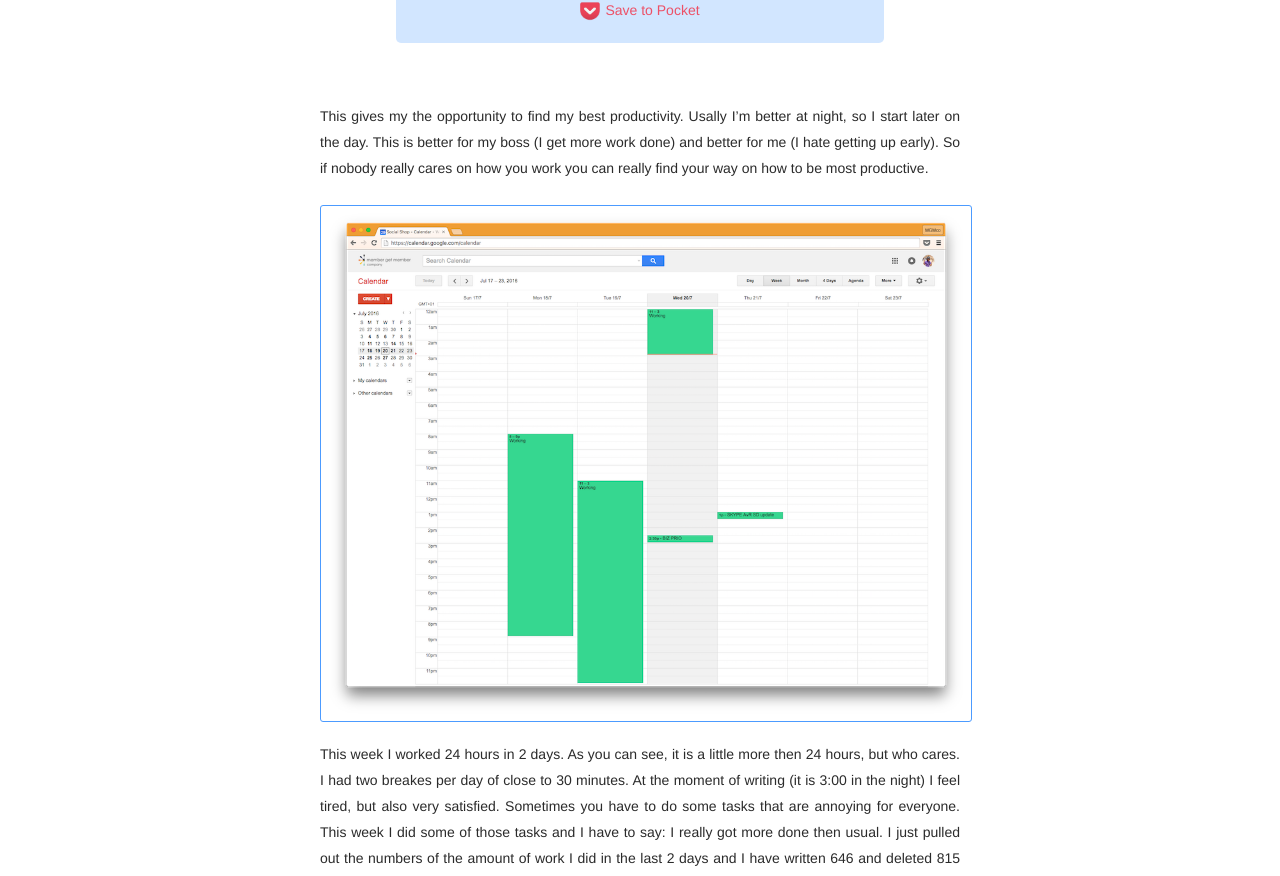
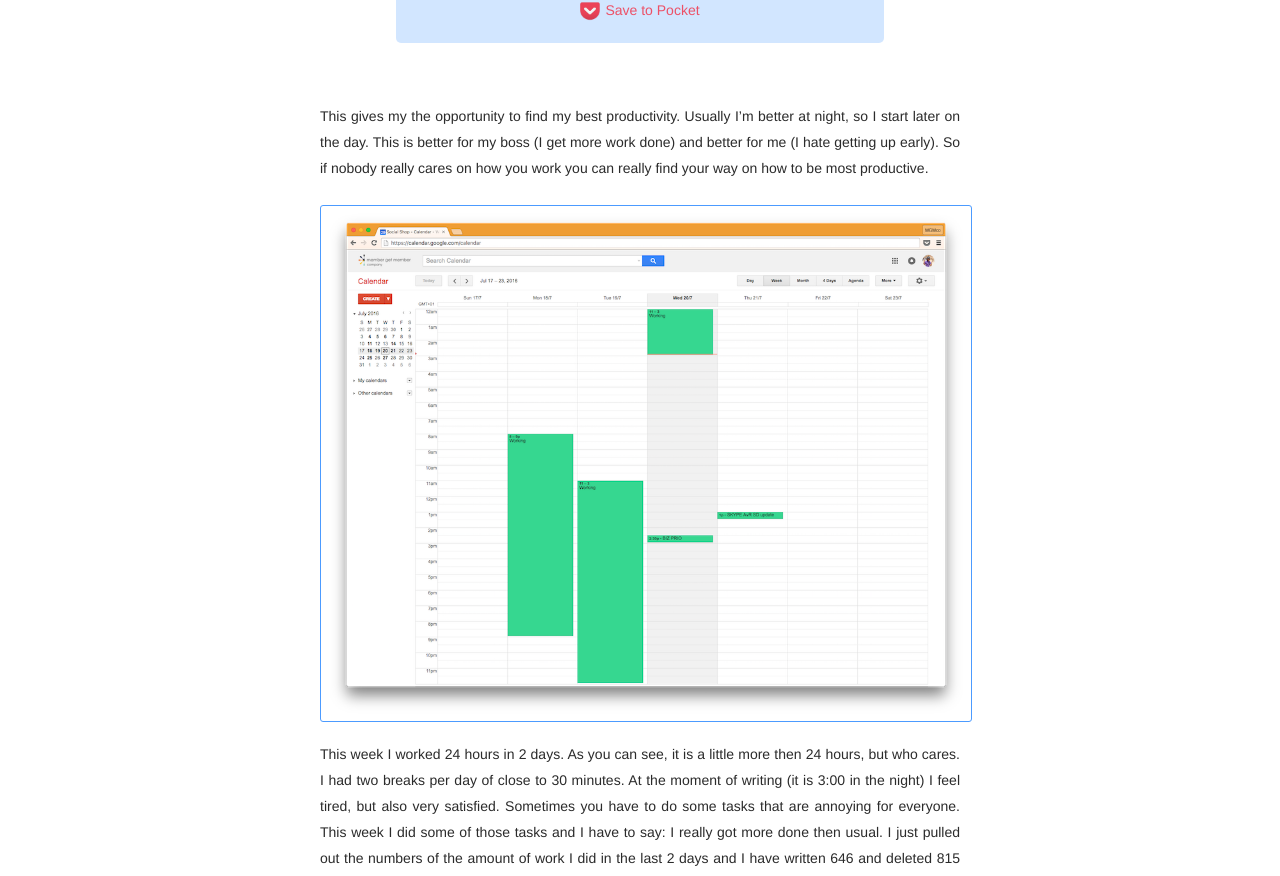
Before and after one commit to adriaandotcom/laspalmas.adriaan.io, a Jekyll site: the page built from _posts/2016-07-21-work-24-hours-in-two-days.md, in a window 1280 px wide. Shown: the part 548-1424 px from the top of the page. Built offline with Jekyll 4.4.1, drawn with Linux system fonts in a browser that asks for light colours; some of the changed text lies outside the part shown.

Commit message:
Fix typos

```diff
--- a/_posts/2016-07-21-work-24-hours-in-two-days.md
+++ b/_posts/2016-07-21-work-24-hours-in-two-days.md
@@ -4,11 +4,11 @@ featured_image: '/images/posts/work-24-hours-in-two-days/calendar.png'
 
 It started with the idea of working my whole week in one day. I have to work 24 hours per week for the Member Get Member Company. There are no set days, just flexible and it's both ways.
 
-This gives my the opportunity to find my best productivity. Usally I'm better at night, so I start later on the day. This is better for my boss (I get more work done) and better for me (I hate getting up early). So if nobody really cares on how you work you can really find your way on how to be most productive.
+This gives my the opportunity to find my best productivity. Usually I'm better at night, so I start later on the day. This is better for my boss (I get more work done) and better for me (I hate getting up early). So if nobody really cares on how you work you can really find your way on how to be most productive.
 
 <div><img src="/images/posts/work-24-hours-in-two-days/calendar.png"></div>
 
-This week I worked 24 hours in 2 days. As you can see, it is a little more then 24 hours, but who cares. I had two breakes per day of close to 30 minutes. At the moment of writing (it is 3:00 in the night) I feel tired, but also very satisfied. Sometimes you have to do some tasks that are annoying for everyone. This week I did some of those tasks and I have to say: I really got more done then usual. I just pulled out the numbers of the amount of work I did in the last 2 days and I have written 646 and deleted 815 lines of code. This does not say everything of course, but I know I was way more productive then normal.
+This week I worked 24 hours in 2 days. As you can see, it is a little more then 24 hours, but who cares. I had two breaks per day of close to 30 minutes. At the moment of writing (it is 3:00 in the night) I feel tired, but also very satisfied. Sometimes you have to do some tasks that are annoying for everyone. This week I did some of those tasks and I have to say: I really got more done then usual. I just pulled out the numbers of the amount of work I did in the last 2 days and I have written 646 and deleted 815 lines of code. This does not say everything of course, but I know I was way more productive then normal.
 
 Working at night means there are not so maybe (at this moment zero) co-workers in the co-working space. Nobody says a thing and there is no noise at all. The only thing I hear is the fridge and my keyboard. It feels really good and I hope I can fall asleep soon.
 
```
